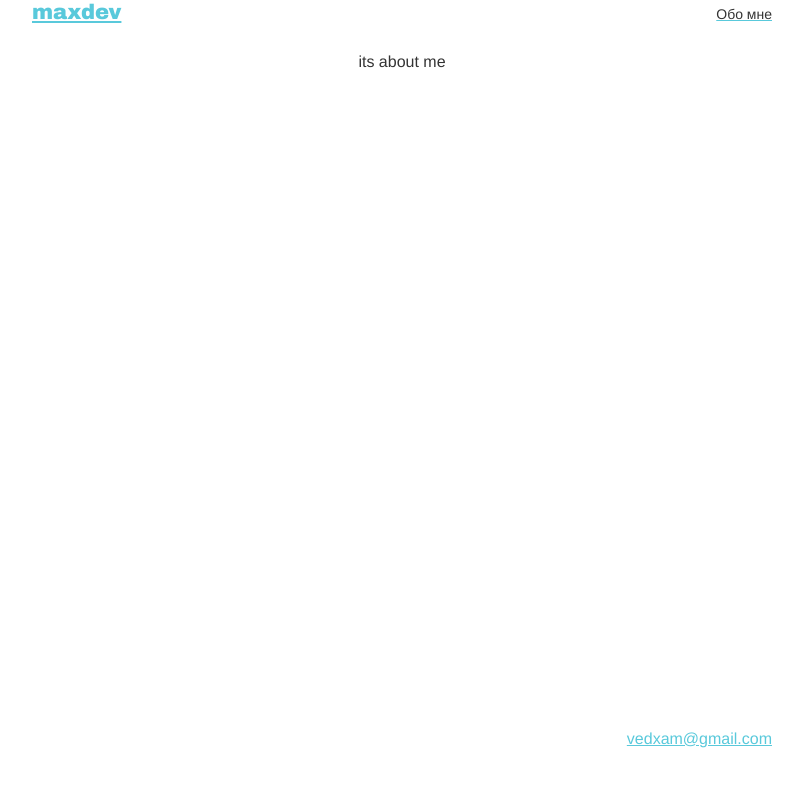
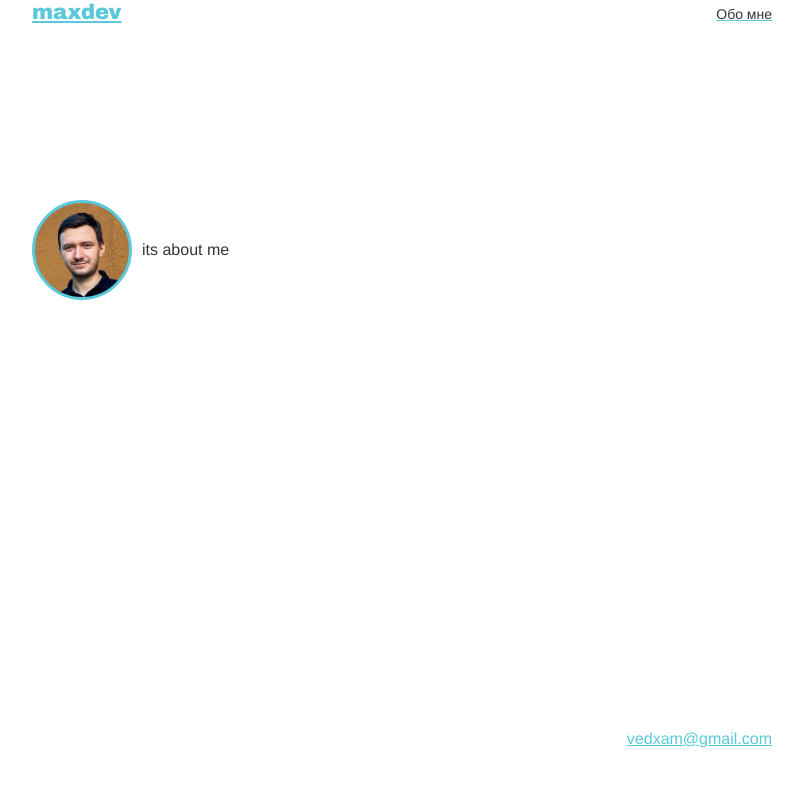
Before and after one commit to blazerius54/personal-page, a Gatsby site: page /about in a window 1280 px wide. Shown: the whole page, without its empty margins (238-1041 px from the left). Built offline with nearby package versions, Linux system fonts and the light colour scheme; Gatsby itself is replaced by a stand-in of ours; some packages are replaced by stand-ins of ours.

Commit message:
develop/add favicon

```diff
--- a/gatsby-config.js
+++ b/gatsby-config.js
@@ -59,9 +59,8 @@ module.exports = {
                 name: 'gatsby-starter-default',
                 short_name: 'starter',
                 start_url: '/',
-                background_color: '#663399',
-                theme_color: '#663399',
                 display: 'minimal-ui',
+                icon: `src/assets/favicon.png`,
             },
         },
         {
--- a/src/components/About/index.js
+++ b/src/components/About/index.js
@@ -1,11 +1,17 @@
 import React from 'react';
 import Layout from '../Layout';
+import './style.scss';
 
 const About = () => (
     <Layout>
         {/* TODO check why is postsWrapper working */}
         <div className="postsWrapper">
-            its about me
+            <div className="aboutWrapper">
+                <div className="avatar" />
+                <div>
+                    its about me
+                </div>
+            </div>
         </div>
     </Layout>
 );
--- /dev/null
+++ b/src/components/About/style.scss
@@ -0,0 +1,19 @@
+.aboutWrapper {
+  display: grid;
+  margin-top: 150px;
+  grid-template-columns: auto 2fr;
+  gap: 10px;
+  align-items: center;
+
+  .avatar {
+    display: inline-block;
+    width: 100px;
+    height: 100px;
+    overflow: hidden;
+    border: 3px solid #59C9DB;
+    background: url('../../assets/avatar.jpeg');
+    background-position: 20% 50%;
+    background-size: 140% 130%;
+    border-radius: 50%;
+  }
+}
--- a/src/components/Layout/style.scss
+++ b/src/components/Layout/style.scss
@@ -10,7 +10,8 @@
 }
 
 .childrenWrapper {
-  flex: 1;
+  width: 100%;
+  flex: 1 0;
 }
 
 footer {
```
Also changed, not shown: .eslintrc.js, src/assets/avatar.jpeg (added), src/assets/favicon.png (added).
